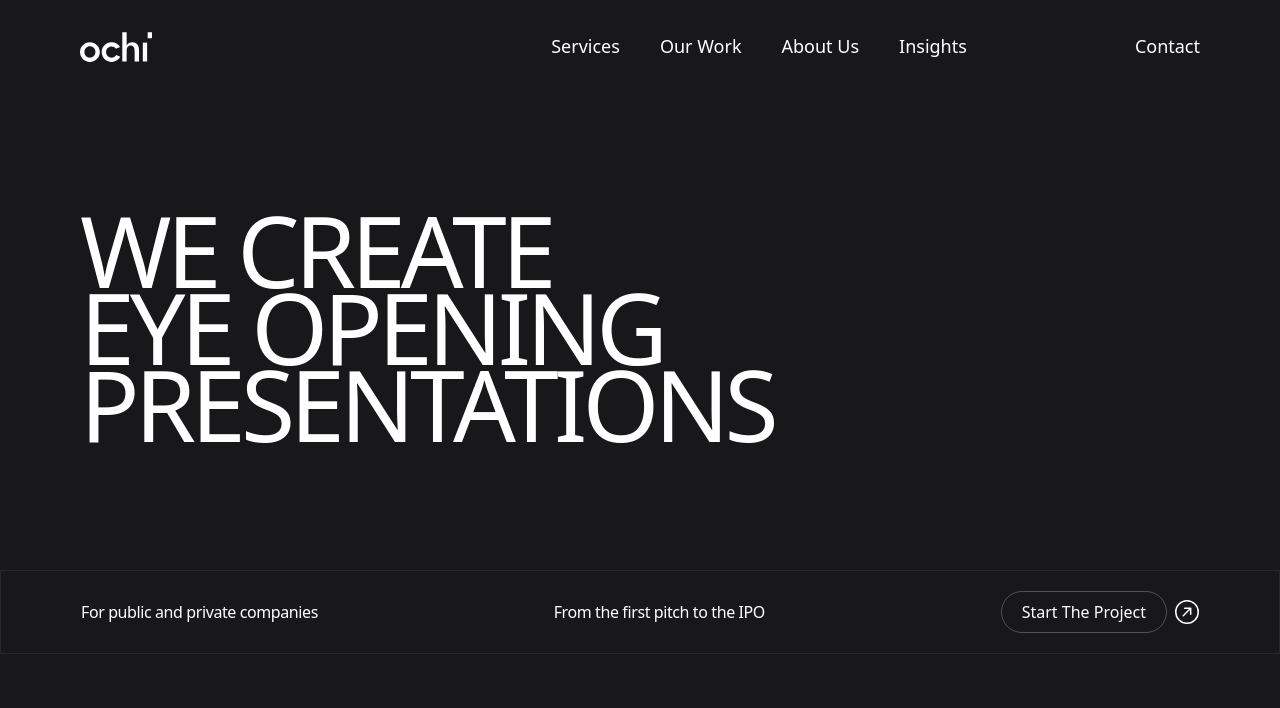
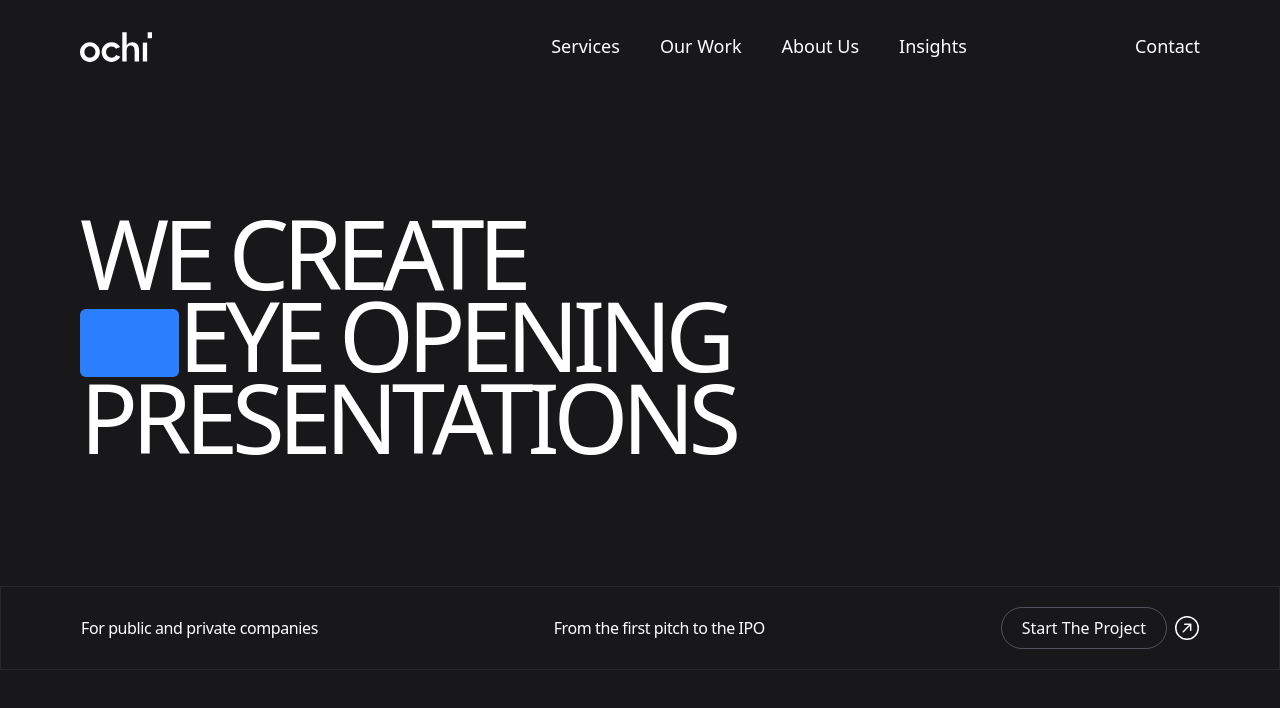
Before and after one commit to ratanz/ochi, a React (Vite) app: page / in a window 1280 px wide. Shown: the top 708 px of the page. Built offline with nearby package versions, Linux system fonts and the light colour scheme.

Commit message:
some changes

```diff
--- a/src/components/LandingPage.jsx
+++ b/src/components/LandingPage.jsx
@@ -8,7 +8,12 @@ function LandingPage() {
             <div className='textstructure mt-52 px-20'>
                 {["We Create", "Eye Opening", "Presentations"].map((item, index) => (
                     <div className="masker">
-                        <h1 className="uppercase text-[7.7vw] leading-[6vw] tracking-tighter font-medium font-['Founders Grotesk']">{item}</h1>
+                        <div className="w-fit flex items-center">
+                            {index === 1 && (<div className='w-[7.7vw] h-[5.3vw] relative top-2 bg-blue-500 rounded-md'>
+
+                            </div>)}
+                            <h1 className="uppercase text-[7.5vw] leading-[6.4vw] tracking-[-0.5vw] font-medium font-['Founders Grotesk']">{item}</h1>
+                        </div>
                     </div>
                 ))}
 
--- a/src/components/Navbar.jsx
+++ b/src/components/Navbar.jsx
@@ -18,7 +18,19 @@ const Navbar = () => {
 
       <div className="links flex gap-10">
         {['Services','Our Work', 'About Us', 'Insights' ,'Contact'].map((item, index) => (
-          <a key={index} className={`text-lg capitalize font-light ${index === 4 && 'ml-32'}`}>{item}</a>
+          <a
+            key={index}
+            className={`text-lg capitalize font-light relative
+            after:absolute after:h-[0.7px] after:bg-white/70 after:transition-all after:duration-300
+            ${index % 2 === 0
+              ? 'after:left-0 after:w-0 hover:after:w-full'
+              : 'after:right-0 after:w-0 hover:after:w-full'
+            }
+            after:bottom-0
+            ${index === 4 && 'ml-32'}`}
+          >
+            {item}
+          </a>
         ))}
       </div>
 
```
